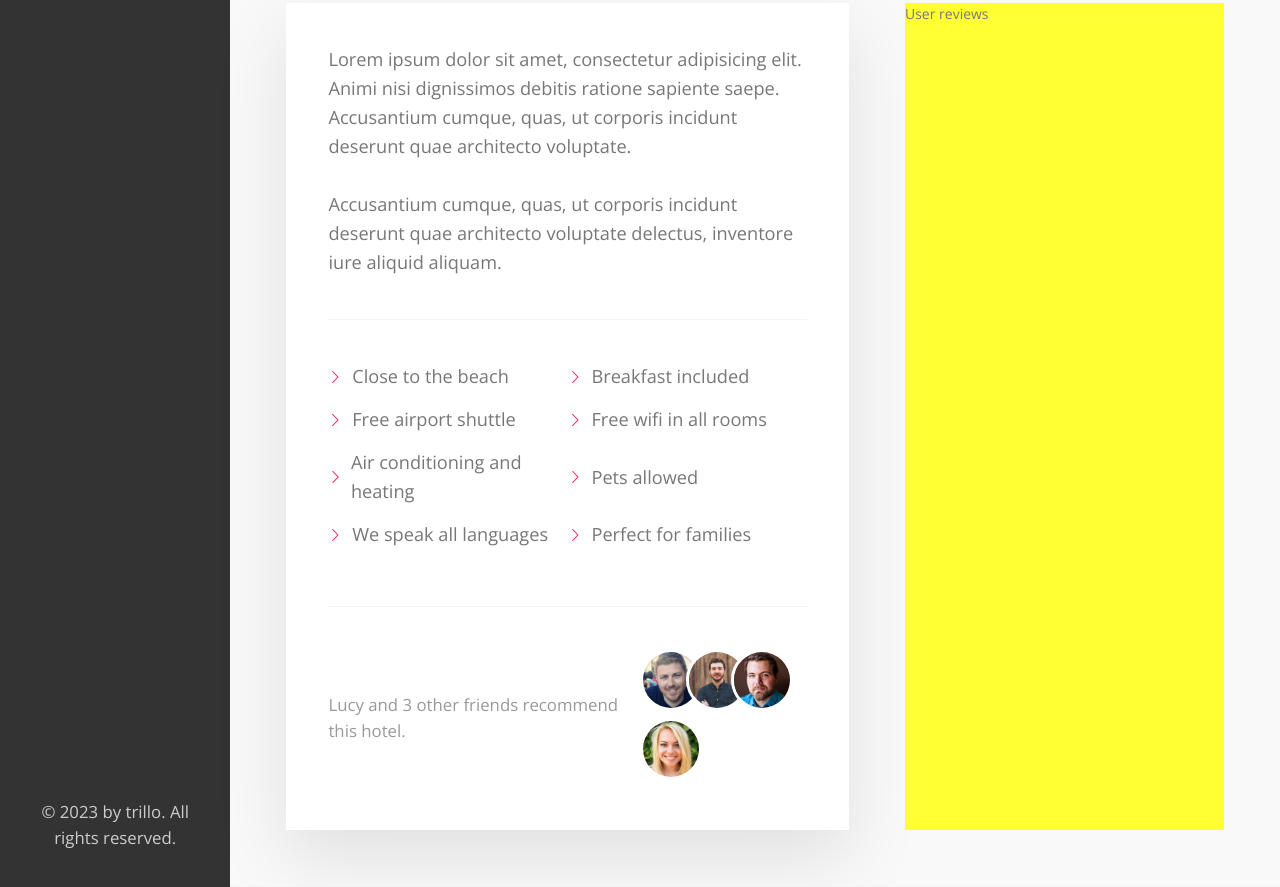
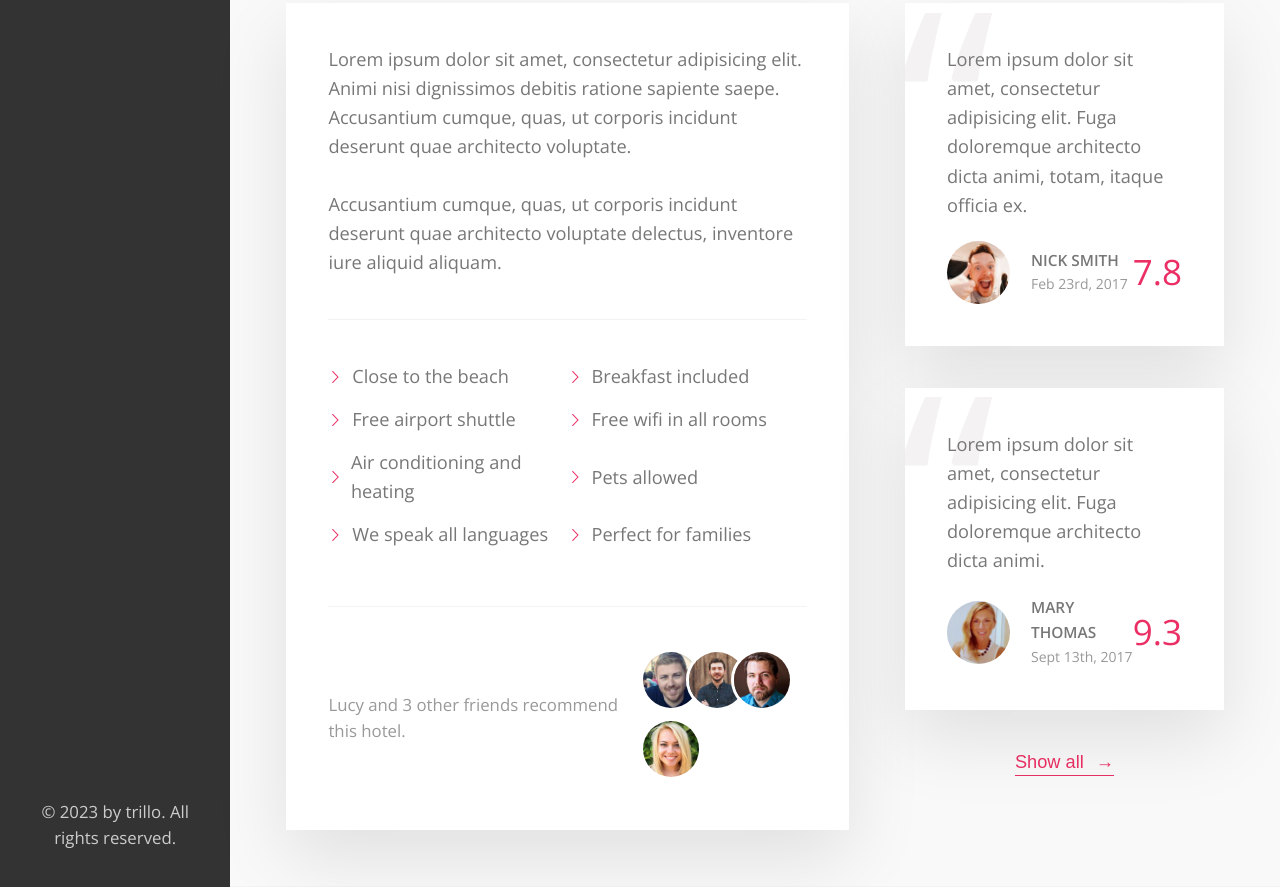
Before and after one commit to Mr-Faisal-SGD/Trillo, a website: page index.html in a window 1280 px wide. Shown: the part 641-1528 px from the top of the page. Drawn offline with nearby package versions, Linux system fonts and the light colour scheme.

Commit message:
Review Done

```diff
--- a/index.html
+++ b/index.html
@@ -181,16 +181,73 @@
                   Lucy and 3 other friends recommend this hotel.
                 </p>
                 <div class="recommend__friends">
-                  <img src="img/user-3.jpg" alt="Friend 1" class="recommend__photo">
-                  <img src="img/user-4.jpg" alt="Friend 2" class="recommend__photo">
-                  <img src="img/user-5.jpg" alt="Friend 3" class="recommend__photo">
-                  <img src="img/user-6.jpg" alt="Friend 4" class="recommend__photo">
+                  <img
+                    src="img/user-3.jpg"
+                    alt="Friend 1"
+                    class="recommend__photo"
+                  />
+                  <img
+                    src="img/user-4.jpg"
+                    alt="Friend 2"
+                    class="recommend__photo"
+                  />
+                  <img
+                    src="img/user-5.jpg"
+                    alt="Friend 3"
+                    class="recommend__photo"
+                  />
+                  <img
+                    src="img/user-6.jpg"
+                    alt="Friend 4"
+                    class="recommend__photo"
+                  />
                 </div>
               </div>
             </div>
 
-            <div class="user-reviews">User reviews</div>
+            <div class="user-reviews">
+              <figure class="review">
+                <blockquote class="review__text">
+                  Lorem ipsum dolor sit amet, consectetur adipisicing elit. Fuga
+                  doloremque architecto dicta animi, totam, itaque officia ex.
+                </blockquote>
+                <figcaption class="review__user">
+                  <img
+                    src="img/user-1.jpg"
+                    alt="User 1"
+                    class="review__photo"
+                  />
+                  <div class="review__user-box">
+                    <p class="review__user-name">Nick Smith</p>
+                    <p class="review__user-date">Feb 23rd, 2017</p>
+                  </div>
+                  <div class="review__rating">7.8</div>
+                </figcaption>
+              </figure>
+
+              <figure class="review">
+                <blockquote class="review__text">
+                  Lorem ipsum dolor sit amet, consectetur adipisicing elit. Fuga
+                  doloremque architecto dicta animi.
+                </blockquote>
+                <figcaption class="review__user">
+                  <img
+                    src="img/user-2.jpg"
+                    alt="User 2"
+                    class="review__photo"
+                  />
+                  <div class="review__user-box">
+                    <p class="review__user-name">Mary Thomas</p>
+                    <p class="review__user-date">Sept 13th, 2017</p>
+                  </div>
+                  <div class="review__rating">9.3</div>
+                </figcaption>
+              </figure>
+
+              <button class="btn-inline">Show all <span>&rarr;</span></button>
+            </div>
           </div>
+
         </main>
       </div>
     </div>
--- a/sass/_components.scss
+++ b/sass/_components.scss
@@ -254,9 +254,18 @@
   cursor: pointer;
   transition: all 0.2s;
 
+  & span {
+    margin-left: 0.5rem;
+    transition: margin-left 0.2s;
+  }
+
   &:hover {
     color: var(--color-grey-dark-1);
     transform: translateY(-2px);
+
+    span {
+      margin-left: 1rem;
+    }
   }
 
   &:focus {
@@ -308,7 +317,7 @@
     display: inline-block;
     height: 1rem;
     width: 1rem;
-    margin-right: .7rem;
+    margin-right: 0.7rem;
 
     background-color: var(--color-primary);
     -webkit-mask-image: url(../img/chevron-thin-right.svg);
@@ -338,3 +347,62 @@
     }
   }
 }
+
+.review {
+  background-color: #fff;
+  box-shadow: var(--shadow-light);
+  margin-bottom: 3rem;
+  padding: 3rem;
+  position: relative;
+  overflow: hidden;
+
+  &__text {
+    margin-bottom: 1.5rem;
+    z-index: 10;
+    position: relative;
+  }
+
+  &__user {
+    display: flex;
+    align-items: center;
+  }
+
+  &__photo {
+    height: 4.5rem;
+    width: 4.5rem;
+    border-radius: 50%;
+    margin-right: 1.5rem;
+  }
+
+  &__user-box {
+    margin-right: auto;
+  }
+
+  &__user-name {
+    font-size: 1.1rem;
+    font-weight: 600;
+    text-transform: uppercase;
+  }
+
+  &__user-date {
+    font-size: 1rem;
+    color: var(--color-grey-dark-3);
+  }
+
+  &__rating {
+    font-size: 2.5rem;
+    color: var(--color-primary);
+    font-weight: 300;
+  }
+
+  &::before {
+    content: "\201C";
+    position: absolute;
+    left: -0.5rem;
+    top: -2.75rem;
+    font-size: 20rem;
+    color: var(--color-grey-light-2);
+    line-height: 1;
+    z-index: 1;
+  }
+}
--- a/sass/_layout.scss
+++ b/sass/_layout.scss
@@ -38,13 +38,13 @@
 
 .detail {
   display: flex;
+  font-size: 1.3rem;
   padding: 4rem;
   background-color: var(--color-grey-light-1);
   border-bottom: var(--line);
 }
 
 .description {
-  font-size: 1.3rem;
   background-color: #fff;
   flex: 0 0 60%;
   margin-right: 4rem;
@@ -53,6 +53,9 @@
 }
 
 .user-reviews {
-  background-color: #ff3;
   flex: 1;
+
+  display: flex;
+  flex-direction: column;
+  align-items: center;
 }
```
Also changed, not shown: css/style.css.
